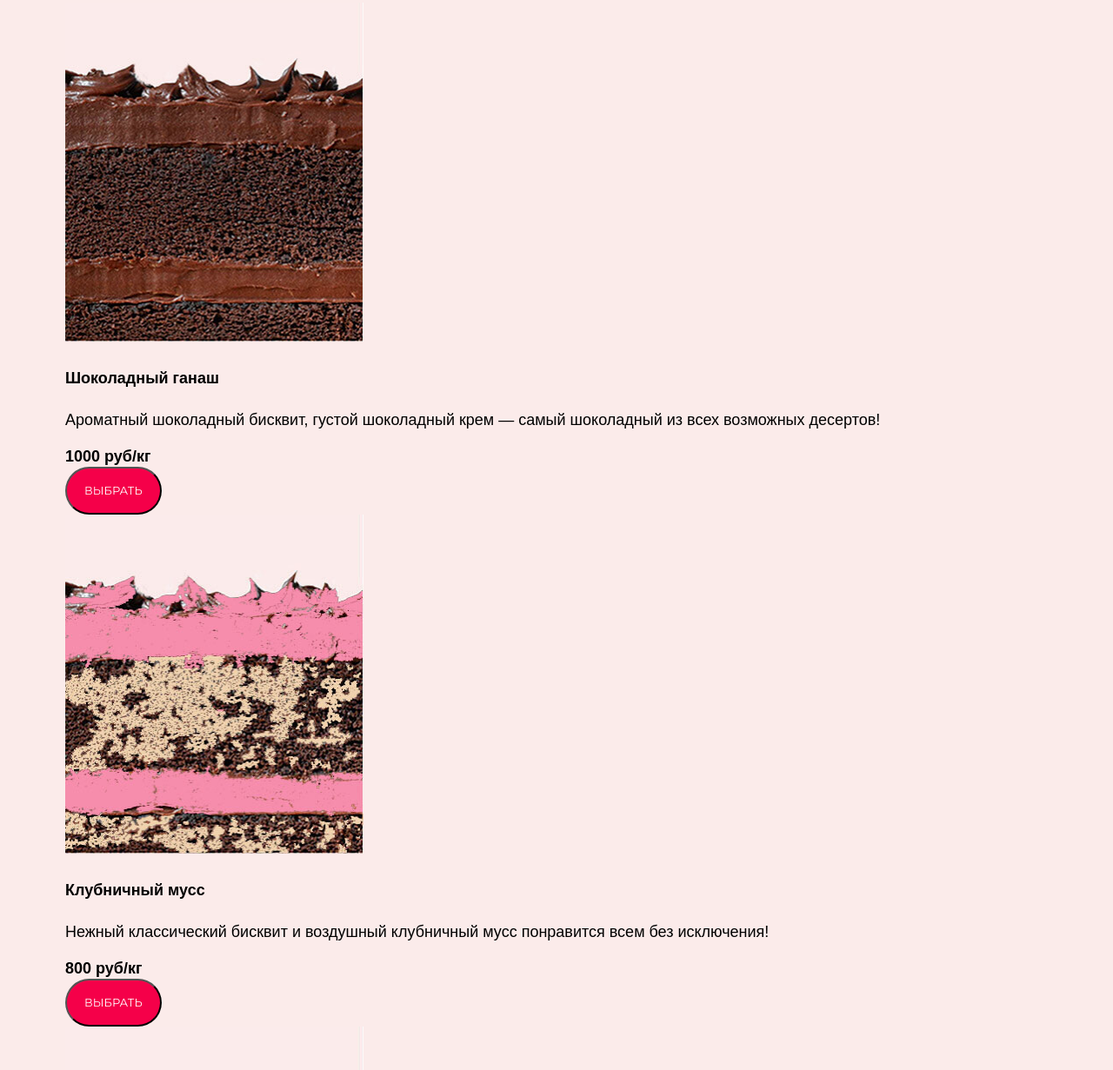
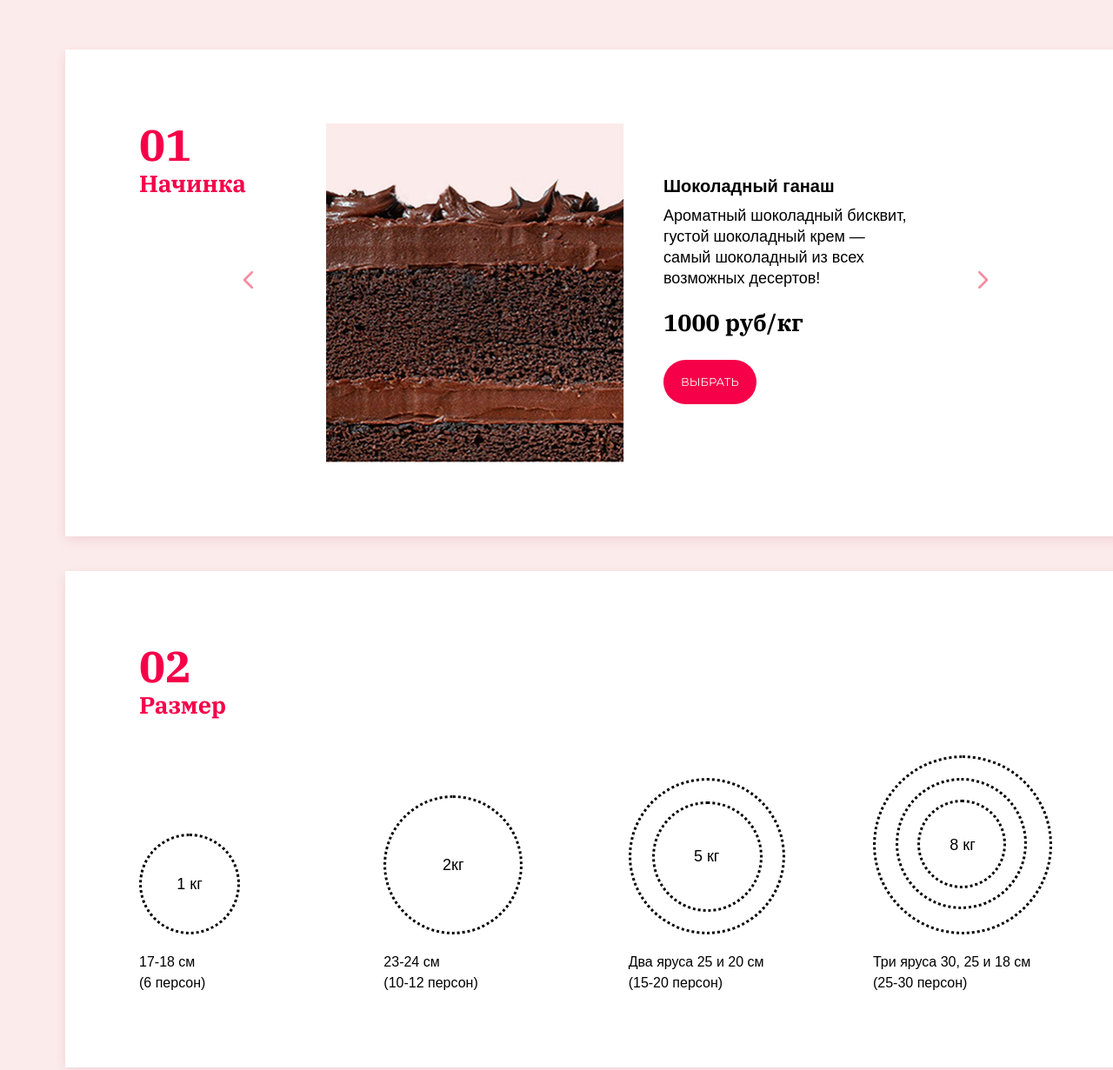
Before and after one commit to nezhablack/Cafe, a plain HTML site: page index.html in a window 1280 px wide. Shown: the part 2644-3875 px from the top of the page at 87% size. Drawn offline with Linux system fonts and the light colour scheme; a web font is replaced by a local one.

Commit message:
разметка блока размеров

```diff
--- a/css/style.css
+++ b/css/style.css
@@ -344,3 +344,232 @@ a {
     left: 0;
     z-index: -1;
 }
+
+.custom-cakes {
+    padding-top: 100px;
+    padding-bottom: 150px;
+}
+
+.custom-cakes .section-title {
+    margin-bottom: 10px;
+}
+
+.steps-item {
+    position: relative;
+    margin-top: 40px;
+    padding: 85px;
+    background-color: #ffffff;
+    box-shadow: 0px 5px 12.74px 0.26px rgba(163, 6, 60, 0.1);
+}
+
+.filling-slider-btn {
+    position: absolute;
+    z-index: 5;
+    display: block;
+    width: 20px;
+    height: 20px;
+    background-position: center;
+    background-repeat: no-repeat;
+    background-size: contain;
+    cursor: pointer;
+    transition: transform 0.3s, opacity 0.3s;
+}
+
+.filling-slider-btn:hover {
+    transform: scale(1.2);
+}
+
+.filling-slider-btn:active {
+    transform: scale(1);
+    opacity: 0.4;
+}
+
+.slider-btn-1 {
+    top: 255px;
+    left: 200px;
+    background-image: url("../img/arrow-left.png");
+}
+
+.slider-btn-2 {
+    top: 255px;
+    right: 155px;
+    background-image: url("../img/arrow-right.png");
+}
+
+.steps-title {
+    position: relative;
+    width: 170px;
+    margin: 0;
+    margin-top: 50px;
+    padding: 0;
+    font-family: "IBM Plex Serif", Times, serif;
+    font-size: 27px;
+    line-height: 37px;
+    color: #f50049;
+}
+
+.steps-title-1::before {
+    content: "01";
+    position: absolute;
+    top: -55px;
+    left: 0;
+    font-family: "IBM Plex Serif", Times, serif;
+    font-size: 50px;
+    line-height: 60px;
+    color: #f50049;
+}
+
+.filling-slider-slide {
+    display: none;
+}
+
+.filling-slide-active {
+    display: block;
+}
+
+.filling-layout {
+    display: flex;
+}
+
+.cake-filling-image {
+    width: 343px;
+    height: 390px;
+    margin-left: 45px;
+    margin-right: 45px;
+}
+
+.filling-positioner {
+    width: 290px;
+    padding: 60px 0;
+}
+
+.filling-name {
+    margin: 0;
+    margin-bottom: 10px;
+    padding: 0;
+    font-size: 20px;
+}
+
+.filling-description {
+    margin: 0;
+    margin-bottom: 20px;
+    padding: 0
+}
+
+.filling-price {
+    font-family: "IBM Plex Serif", Times, serif;
+    font-size: 27px;
+    line-height: 37px;
+}
+
+.button-filling {
+    margin-top: 25px;
+    border: none;
+}
+
+.steps-title-2 {
+    margin-bottom: 40px;
+}
+
+.steps-title-2::before {
+    content: "02";
+    position: absolute;
+    top: -55px;
+    left: 0;
+    font-family: "IBM Plex Serif", Times, serif;
+    font-size: 50px;
+    line-height: 60px;
+    color: #f50049;
+}
+
+.cake-size-list {
+    display: flex;
+    justify-content: space-between;
+    align-items: flex-end;
+    margin: 0;
+    padding: 0;
+    list-style: none;
+}
+
+.cake-size {
+    position: relative;
+    display: table-cell;
+    text-align: center;
+    vertical-align: middle;
+    border-radius: 50%;
+    border: 3px dotted #000000;
+}
+
+.cake-size-tiny {
+    width: 110px;
+    height: 110px;
+}
+
+.cake-size-small {
+    width: 154px;
+    height: 154px;
+}
+
+.cake-size-normal {
+    width: 174px;
+    height: 174px;
+}
+
+.cake-size-normal::before {
+    content: "";
+    position: absolute;
+    top: 24px;
+    left: 24px;
+    display: block;
+    width: 121px;
+    height: 121px;
+    border: 3px dotted #000000;
+    border-radius: 50%;
+}
+
+.cake-size-big {
+    width: 200px;
+    height: 200px;
+}
+
+.cake-size-big::before {
+    content: "";
+    position: absolute;
+    top: 48px;
+    left: 48px;
+    display: block;
+    width: 96px;
+    height: 96px;
+    border: 3px dotted #000000;
+    border-radius: 50%;
+}
+
+.cake-size-big::after {
+    content: "";
+    position: absolute;
+    top: 23px;
+    left: 23px;
+    display: block;
+    width: 145px;
+    height: 145px;
+    border: 3px dotted #000000;
+    border-radius: 50%;
+}
+
+.size-info {
+    display: block;
+    width: 185px;
+    margin-top: 20px;
+    font-size: 16px;
+}
+
+.steps-title-3::before {
+    content: "03";
+    position: absolute;
+    top: -55px;
+    left: 0;
+    font-family: "IBM Plex Serif", Times, serif;
+    font-size: 50px;
+    line-height: 60px;
+    color: #f50049;
+}
--- a/index.html
+++ b/index.html
@@ -116,66 +116,83 @@
 
     <section class="custom-cakes">
       <div class="container">
-        <h2 id="individual-order" class="section-title">Индивидуальный заказ</h2>
+        <h2 class="section-title">Индивидуальный заказ</h2>
         <span class="additional-info custom-cakes-steps">Соберите торт в 3 шага</span>
         <form>
           <section class="steps-item">
-            <h3 class="steps-title">Начинка</h3>
+            <h3 class="visually-hidden">Начинка</h3>
             <div class="filling-slider-controls">
               <div class="filling-slider-btn slider-btn-1" tabindex="0"></div>
               <div class="filling-slider-btn slider-btn-2" tabindex="0"></div>
             </div>
             <section class="filling-slider-slide filling-slide-1 filling-slide-active">
+              <div class="filling-layout">
+                <h4 class="steps-title steps-title-1">Начинка</h4>
                 <img class="cake-filling-image" src="img/chocolate-filling.jpg" width="343" height="390" alt="Шоколадный ганаш">
-              <h4>Шоколадный ганаш</h4>
-              <p>Ароматный шоколадный бисквит, густой шоколадный крем &mdash; самый шоколадный из всех возможных десертов!</p>
-              <b class="cake-filling-price">1000 руб/кг</b>
+                <div class="filling-positioner">
+                  <h5 class="filling-name">Шоколадный ганаш</h5>
+                  <p class="filling-description">Ароматный шоколадный бисквит, густой шоколадный крем &mdash; самый шоколадный из всех возможных десертов!</p>
+                  <b class="filling-price">1000 руб/кг</b>
                   <button type="button" class="button button-filling" data-hover="Выбрать">Выбрать</button>
+                </div>
+              </div>
             </section>
             <section class="filling-slider-slide filling-slide-2">
+              <div class="filling-layout">
                 <img class="cake-filling-image" src="img/strawberry-filling.jpg" width="343" height="390" alt="Клубничный мусс">
-              <h4>Клубничный мусс</h4>
-              <p>Нежный классический бисквит и воздушный клубничный мусс понравится всем без исключения!</p>
-              <b class="cake-filling-price">800 руб/кг</b>
+                <div class="filling-positioner">
+                  <h5 class="filling-name">Клубничный мусс</h5>
+                  <p class="filling-description">Нежный классический бисквит и воздушный клубничный мусс понравится всем без исключения!</p>
+                  <b class="filling-price">800 руб/кг</b>
                   <button type="button" class="button button-filling" data-hover="Выбрать">Выбрать</button>
+                </div>
+              </div>
             </section>
             <section class="filling-slider-slide filling-slide-3">
+              <div class="filling-layout">
                 <img class="cake-filling-image" src="img/lemon-filling.jpg" width="343" height="390" alt="Лимонный фреш">
-              <h4>Лимонный фреш</h4>
-              <p>Классический бисквит, освежающий лимонный курд украсит праздник любого гурмана</p>
-              <b class="cake-filling-price">1000 руб/кг</b>
+                <div class="filling-positioner">
+                  <h5 class="filling-name">Лимонный фреш</h5>
+                  <p class="filling-description">Классический бисквит, освежающий лимонный курд украсит праздник любого гурмана</p>
+                  <b class="filling-price">1000 руб/кг</b>
                   <button type="button" class="button button-filling" data-hover="Выбрать">Выбрать</button>
+                </div>
+              </div>
             </section>
           </section>
-          <section class="steps-item">
-            <h3 class="steps-title">Размер</h3>
-            <p class="cake-size">
-              <label class="cake-size-tiny">1 кг
+
+          <section class="steps-item steps-item-2">
+            <h3 class="steps-title steps-title-2">Размер</h3>
+            <ul class="cake-size-list">
+              <li class="cake-size-item">
+                <label class="cake-size cake-size-tiny">1 кг
                   <input class="visually-hidden" type="radio" name="size">
                 </label>
-              <span>17-18 см (6 персон)</span>
-            </p>
-            <p class="cake-size">
-              <label class="cake-size-small">2кг
+                <span class="size-info">17-18 см <br>(6 персон)</span>
+              </li>
+              <li class="cake-size-item">
+                <label class="cake-size cake-size-small">2кг
                   <input class="visually-hidden" type="radio" name="size">
                 </label>
-              <span>23-24 см (10-12 персон)</span>
-            </p>
-            <p class="cake-size">
-              <label class="cake-size-normal">5 кг
+                <span class="size-info">23-24 см <br>(10-12 персон)</span>
+              </li>
+              <li class="cake-size-item">
+                <label class="cake-size cake-size-normal">5 кг
                   <input class="visually-hidden" type="radio" name="size">
                 </label>
-              <span>Два яруса 25 и 20 см (15-20 персон)</span>
-            </p>
-            <p class="cake-size">
-              <label class="cake-size-big">8 кг
+                <span class="size-info">Два яруса 25 и 20 см <br>(15-20 персон)</span>
+              </li>
+              <li class="cake-size-item">
+                <label class="cake-size cake-size-big">8 кг
                   <input class="visually-hidden" type="radio" name="size">
                 </label>
-              <span>Три яруса 30, 25 и 18 см (25-30 персон)</span>
-            </p>
+                <span class="size-info">Три яруса 30, 25 и 18 см <br>(25-30 персон)</span>
+              </li>
+            </ul>
           </section>
+
           <section class="steps-item">
-            <h3 class="steps-title">Оформление</h3>
+            <h3 class="steps-title steps-title-3">Оформление</h3>
             <div class="decoration-slider-controls">
               <div class="decoration-slider-btn slider-btn-1" tabindex="0"></div>
               <div class="decoration-slider-btn slider-btn-2" tabindex="0"></div>
--- /dev/null
+++ b/js/script.js
@@ -0,0 +1,2 @@
+var sliderButton1 = document.querySelector(".slider-btn-1");
+var sliderButton2 = document.querySelector(".slider-btn-2");
```
Also changed, not shown: img/berry-decoration.jpg. Lines whose indentation alone changed are shown as unchanged.
